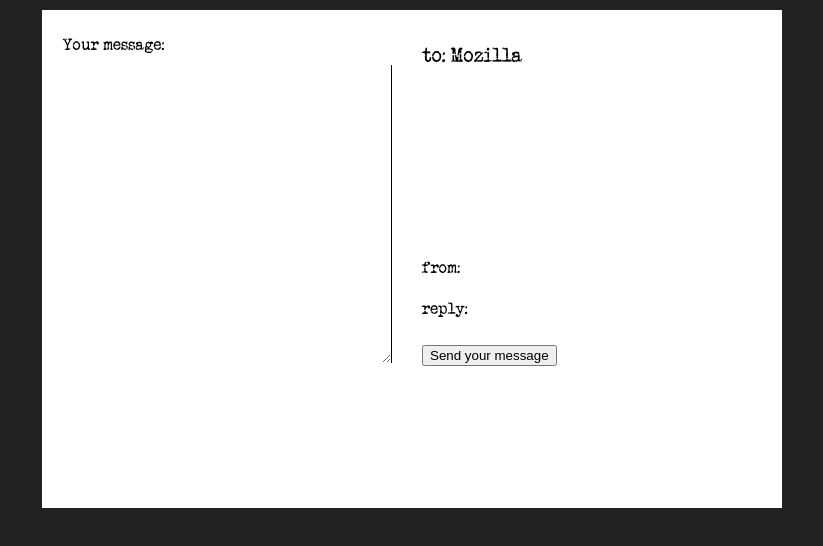
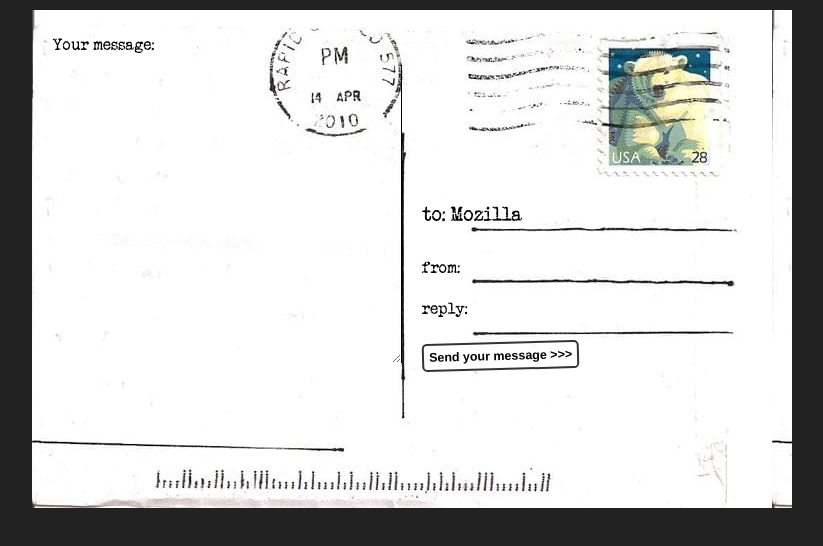
Before and after one commit to cheng-moo/Simple-Form-Project, a plain HTML site: page index.html in a window 1280 px wide. Shown: the whole page, without its empty margins (228-1051 px from the left). Drawn offline with Linux system fonts and the light colour scheme.

Commit message:
Style the submit button

```diff
--- a/style.css
+++ b/style.css
@@ -21,11 +21,11 @@ body {
 }
 form {
     position: relative;
-    width: 740px;
+    width: 760px;
     height: 498px;
     margin: 0 auto;
     padding: 1em;
-    background: #FFF url(background.jpg);
+    background: #FFF url(bg-image/background.jpg);
 
     /* create our grid */
     display: grid;
@@ -35,6 +35,8 @@ form {
 }
 h1 {
     font: 1em 'typewriter', monospace;
+    align-self: flex-end;
+
 }
 #message {
     grid-row: 1/5;
@@ -60,10 +62,28 @@ input:focus, textarea:focus {
 textarea {
     display: block;
     padding: 10px;
-    margin: 10px 0 0 -10px;
+    margin: 10px 0 0 0;
     width: 100%;
     height: 90%;
     border-right: 1px solid;
     /* resize: none; */
     overflow: auto;
 }
+button {
+    padding: 5px;
+    font: bold .6em sans-serif;
+    border: 2px solid #333;
+    border-radius: 5px;
+    background: none;
+    cursor: pointer;
+    transform: rotate(-1.5deg);
+}
+button:after {
+    content: ' >>>';
+}
+button:hover,
+button:focus {
+    outline: none;
+    background: #000;
+    color: #fff;
+}
```
